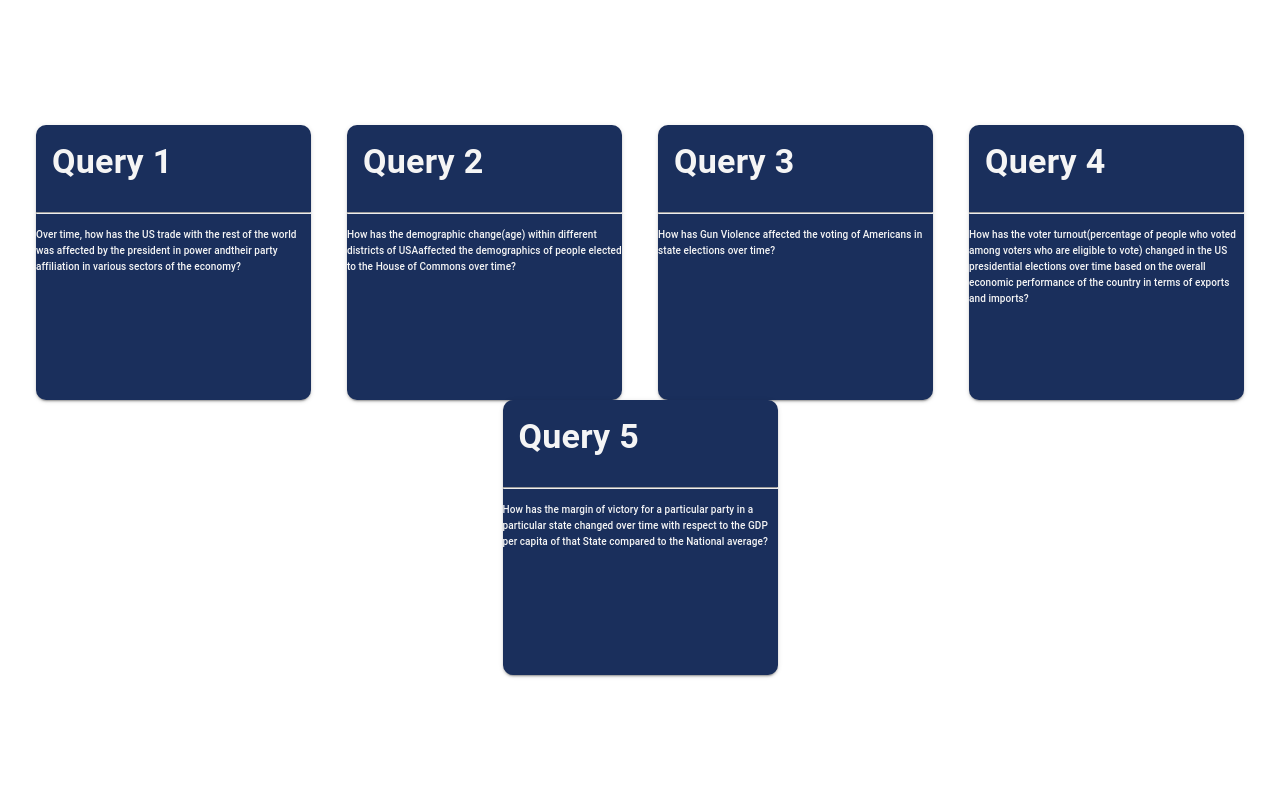
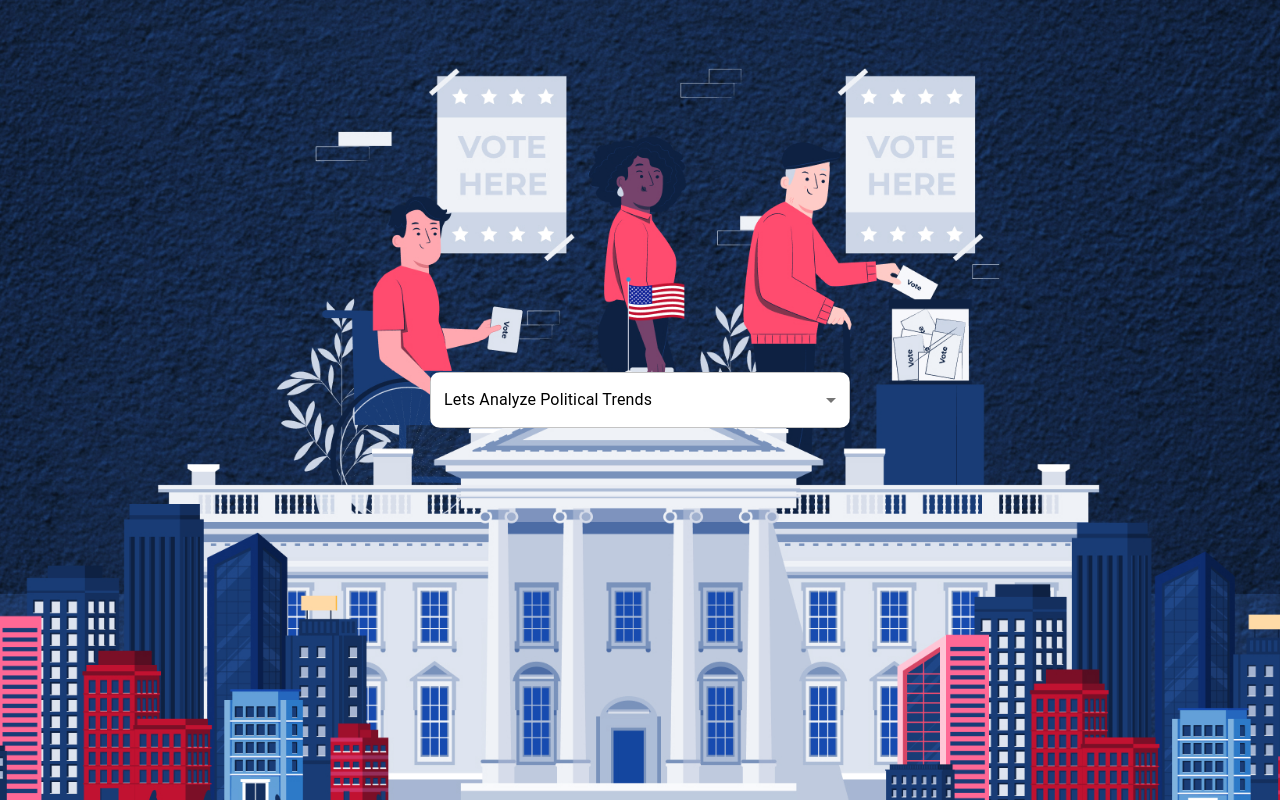
Before and after one commit to shubham1698/politics, a React (Create React App) app: page / in a window 1280 px wide. Built offline with nearby package versions, Linux system fonts and the light colour scheme.

Commit message:
LandingPage Background Added with Change in Design (#2)

```diff
--- a/src/App.js
+++ b/src/App.js
@@ -4,6 +4,8 @@ import Analysis from "./Components/Analysis";
 import QueryCardView from "./Components/QueryCardView";
 import { BrowserRouter as Router, Switch, Route } from "react-router-dom";
 import { MockPresidentData } from "./MockData/Data";
+import backgroundWallpaper from "./Assets/LandingPage.jpg";
+
 
 function App() {
   console.log(MockPresidentData[0].year);
@@ -27,9 +29,13 @@ function App() {
     <Router>
       <Switch>
         <Route exact path="/">
+          <div style={{backgroundImage: `url(${backgroundWallpaper})`,
+        backgroundRepeat:'no-repeat',
+        backgroundSize: 'cover'}}>
           <header className="App-header">
             <QueryCardView />
           </header>
+          </div>
         </Route>
         <Route path="/Analysis/:queryNumber">
           <Analysis chartData={userData} />
--- a/src/Components/QueryCardView.js
+++ b/src/Components/QueryCardView.js
@@ -1,82 +1,64 @@
 import React from "react";
 import "../App.css";
-import Card from "@mui/material/Card";
-import { CardContent, Typography } from "@mui/material";
-import Grid from "@mui/material/Grid";
-import {Link} from "react-router-dom";
+import Box from "@mui/material/Box";
+import { Link } from "react-router-dom";
+import InputLabel from "@mui/material/InputLabel";
+import MenuItem from "@mui/material/MenuItem";
+import Select from "@mui/material/Select";
+import FormControl from "@mui/material/FormControl";
 
 export default function QueryCardView() {
   const queryList = [
     {
       number: 1,
-      content:
-        "Over time, how has the US trade with the rest of the world was affected by the president in power and" +
-        "their party affiliation in various sectors of the economy?",
+      content: "Query-1(Influence of US Presidents on Trade)",
     },
     {
       number: 2,
-      content:
-        "How has the demographic change(age) within different districts of USA" +
-        "affected the demographics of people elected to the House of Commons over time?",
+      content: "Query-2(District Age Impacts House Demographics)",
     },
     {
       number: 3,
-      content:
-        "How has Gun Violence affected the voting of Americans in state elections over time?",
+      content: "Query-3(Gun Violence Impact on Elections",
     },
     {
       number: 4,
-      content:
-        "How has the voter turnout(percentage of people who voted among voters who are eligible to vote) changed in the US presidential" +
-        " elections over time based on the overall economic performance of the country in terms of exports and imports?",
+      content: "Query-4(US Presidential Election Voter Turnout)",
     },
     {
       number: 5,
-      content:
-        "How has the margin of victory for a particular party in a particular state changed" +
-        " over time with respect to the GDP per capita of that State compared to the National average?",
+      content: "Query-5(State Margin vs. GDP Trends)",
     },
   ];
   return (
-    <Grid
-      container
-      direction="row"
-      justifyContent="space-evenly"
-      alignItems="center"
-    >
-      {queryList.map((queryItem, index) => (
-         <Link key={index} className="navlink" to={`/Analysis/${queryItem.number}`}>
-        <Card
+    <Box sx={{ minWidth: 420 }}>
+      <FormControl
+        fullWidth
         sx={{
-            minWidth: 275,
-            minHeight: 250,
-            bgcolor: "#1a2f5c",
-            boxShadow: "2",
+          background: "white",
           borderRadius: "10px",
         }}
-          className="queryDiv"
       >
-          <CardContent>
-            <Typography
-              variant="h4"
-              sx={{ fontWeight: "bold" }}
-              color={"whiteSmoke"}
+        <InputLabel
+          id="demo-simple-select-label"
+          style={{ color: "black", textAlign: "center", borderRadius: "10px" }}
         >
-              Query {queryItem.number}
-            </Typography>
-          </CardContent>
-          <hr/>
-          <Typography
-            textOverflow={false}
-            variant="h6"
-            sx={{ fontSize: "10px" }}
-            color={"whiteSmoke"}
+          Lets Analyze Political Trends
+        </InputLabel>
+        <Select
+          labelId="demo-simple-select-label"
+          id="demo-simple-select"
+          label="Age"
         >
+          {queryList.map((queryItem) => (
+            <MenuItem key={queryItem.number} value={queryItem.number}>
+              <Link className="navlink" to={`/Analysis/${queryItem.number}`}>
                 {queryItem.content}
-          </Typography>
-        </Card>
               </Link>
+            </MenuItem>
           ))}
-    </Grid>
+        </Select>
+      </FormControl>
+    </Box>
   );
 }
```
Also changed, not shown: src/Components/Analysis.js (+3 -9 lines), src/Assets/AnalyzePage.jpg (added), src/Assets/LandingPage.jpg (added). Lines whose indentation alone changed are shown as unchanged.
